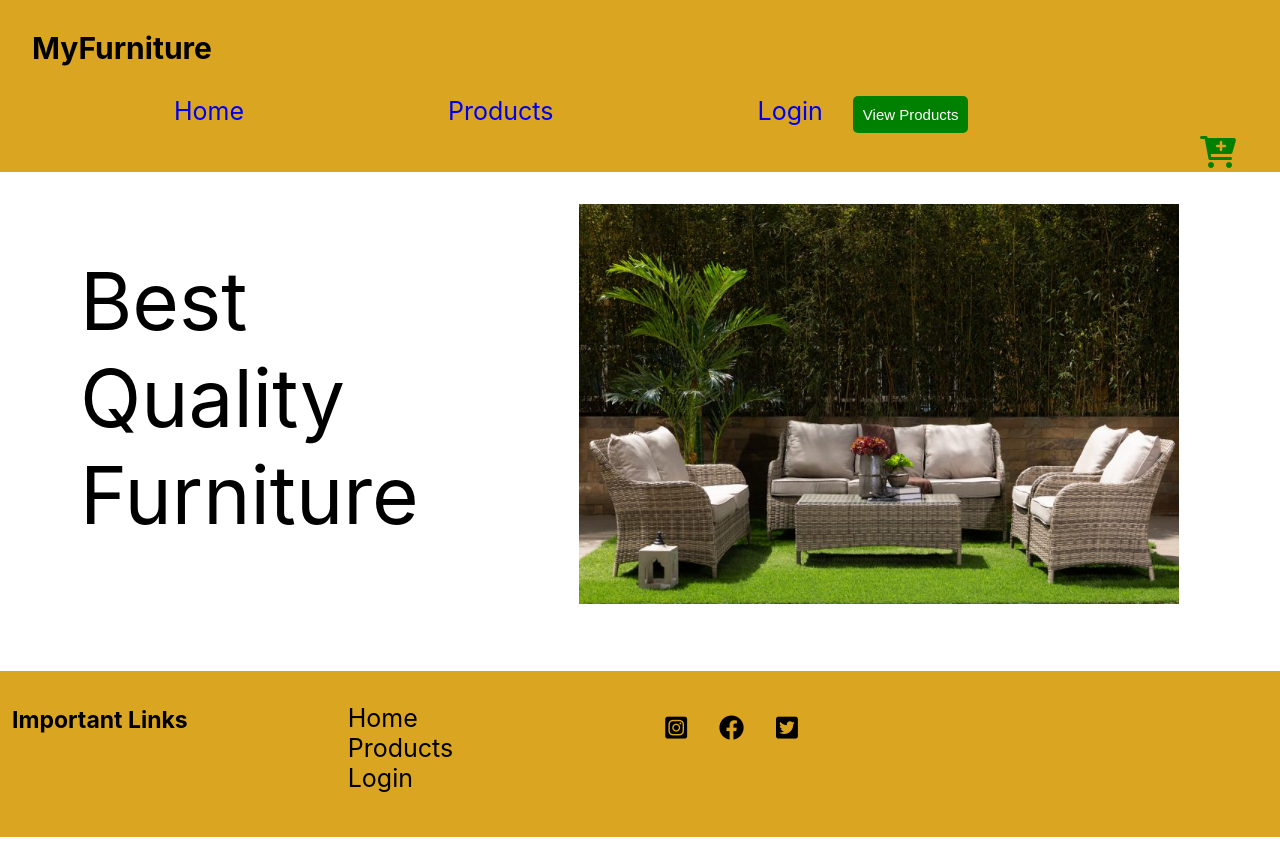
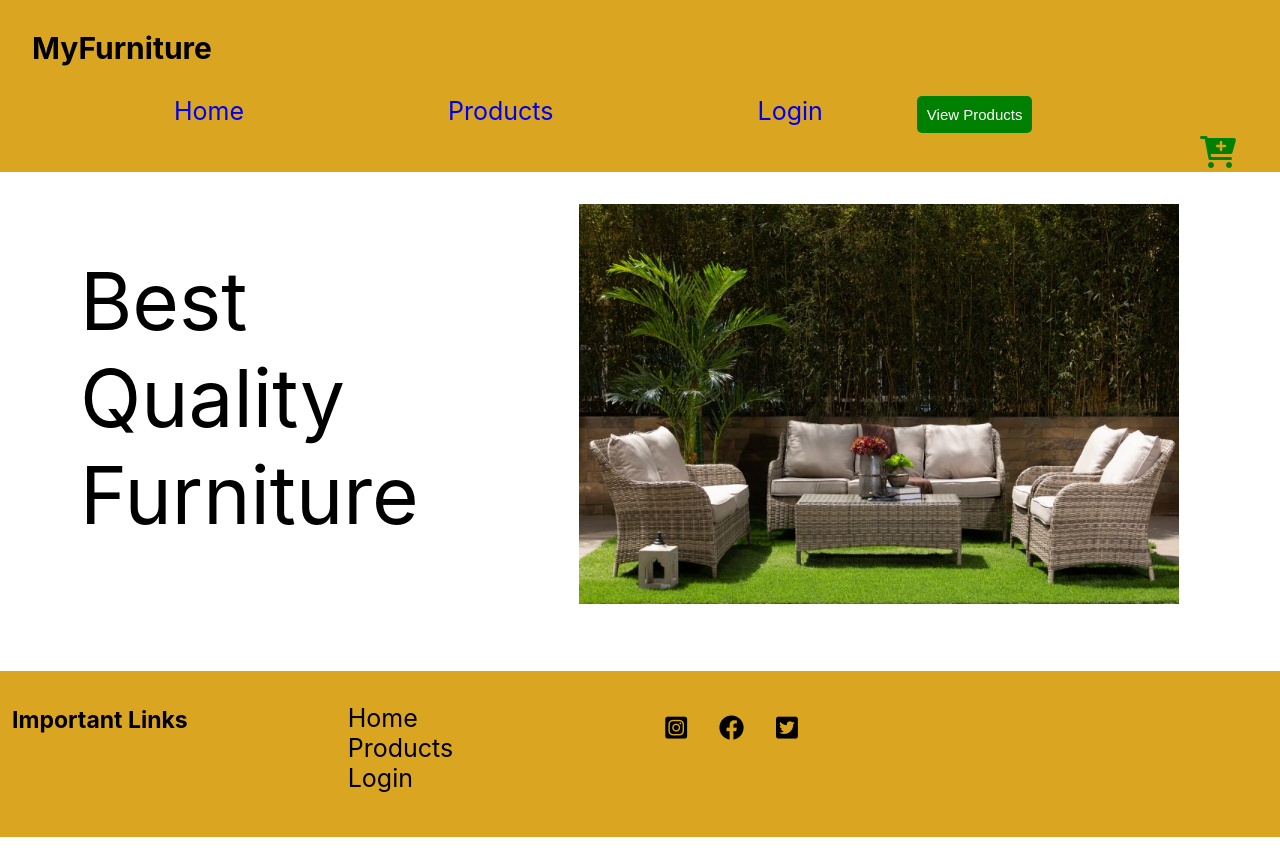
Before and after one commit to gideonlangat98/Furniture-Booking, a React (Create React App) app: page / in a window 1280 px wide. Built offline with nearby package versions, Linux system fonts and the light colour scheme.

Commit message:
made some changes on NavBar display

```diff
--- a/src/App.css
+++ b/src/App.css
@@ -15,7 +15,8 @@
     font-size: 2rem;
     color: green;
     margin-left: 75rem;
-    top: -150;
+    position: relative;
+    bottom: -150;
 }
 
 .home-page{
--- a/src/Components/NavBar.js
+++ b/src/Components/NavBar.js
@@ -24,7 +24,7 @@ function NavBar({setShow}) {
       <NavLink to="/furnitureform" style={navLinks}>
         Login
       </NavLink>
-      <button onClick={() => setShow(true)} className="view-button">View Products</button>
+      <button onClick={() => setShow(true)} className="view-button" style={{marginLeft: "4rem"}}>View Products</button>
       <div className='rightbar-wrapper' onClick={() => setShow(false)}>
         <div className='icon'>
         <span>
```
